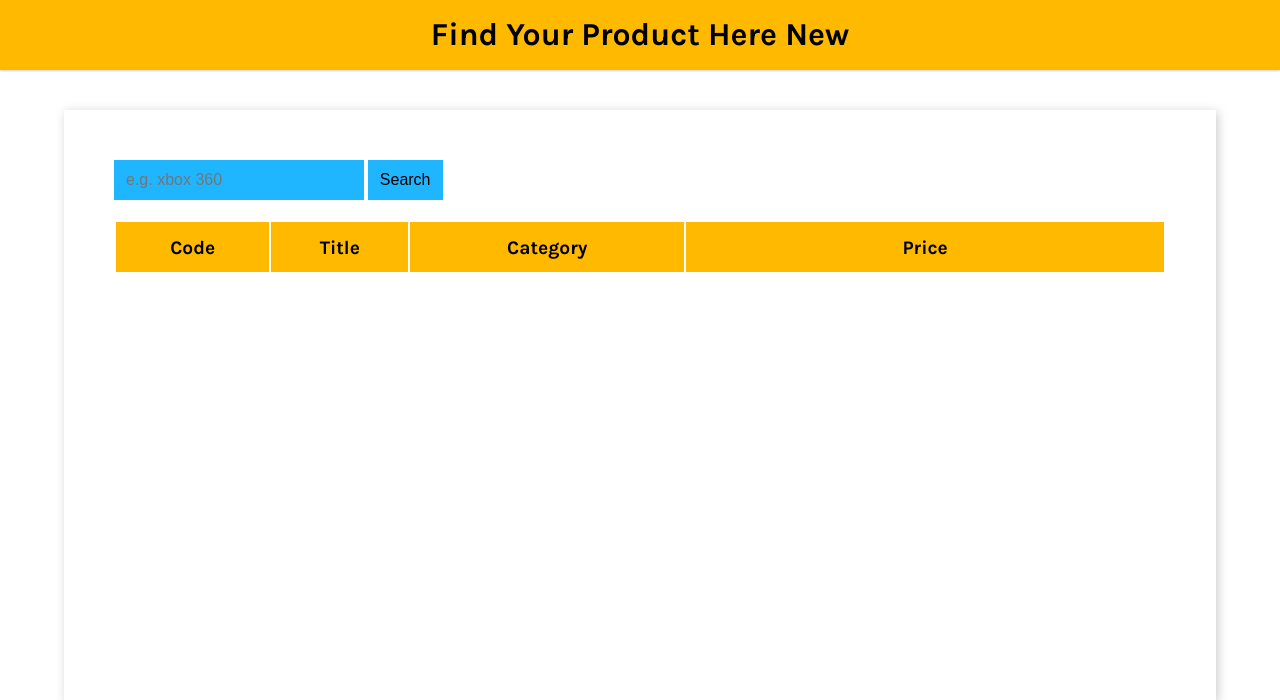
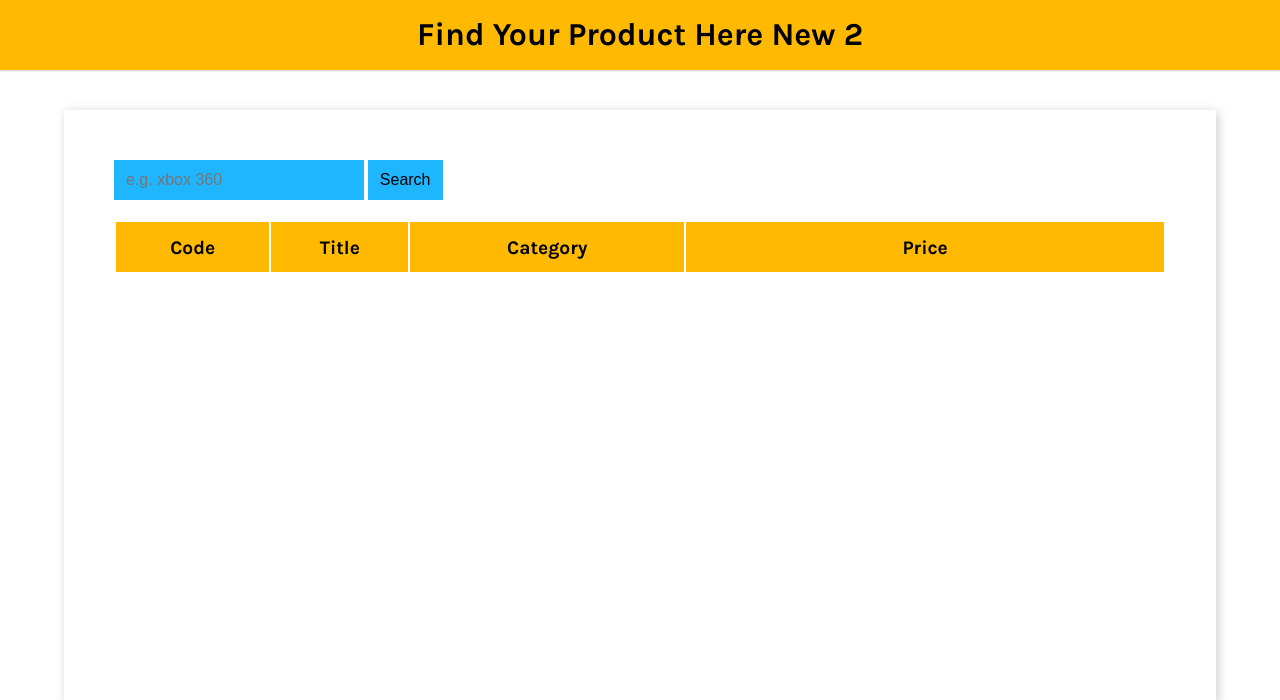
Before and after one commit to guimazito/flask-project, a Flask app: page / in a window 1280 px wide. Shown: the top 700 px of the page. Run offline with Flask 2, Linux system fonts and the light colour scheme; lists and menus that the app fills with data are empty.

Commit message:
update header

```diff
--- a/templates/index.html
+++ b/templates/index.html
@@ -23,7 +23,7 @@
 
     <body>
         <header>
-            <h1 class="header-title"><a href="http://127.0.0.1:5000/search_ad">Find Your Product Here New</a></h1>
+            <h1 class="header-title"><a href="http://127.0.0.1:5000/search_ad">Find Your Product Here New 2</a></h1>
         </header>
         <main>
             <div class="search">
```
